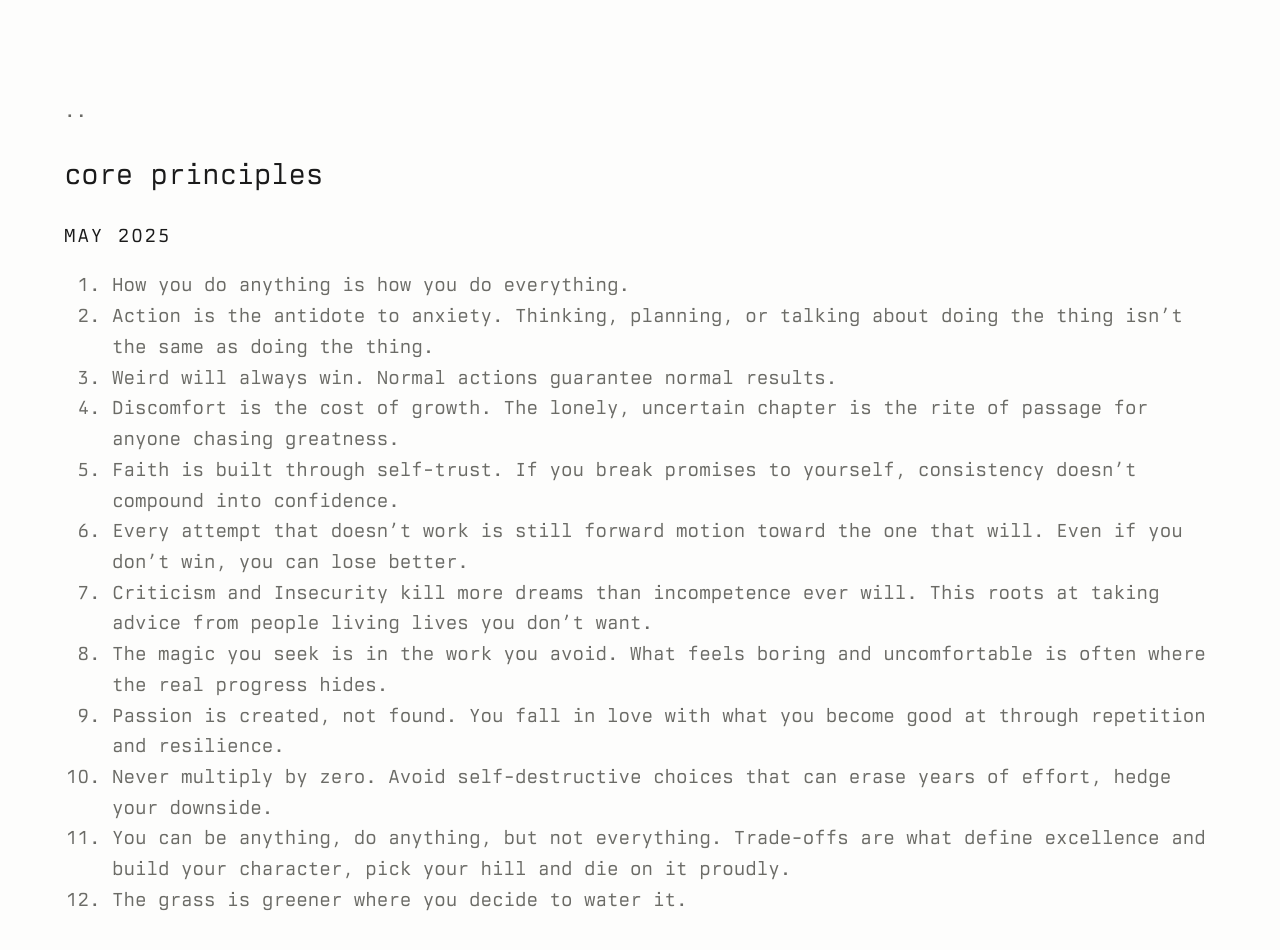
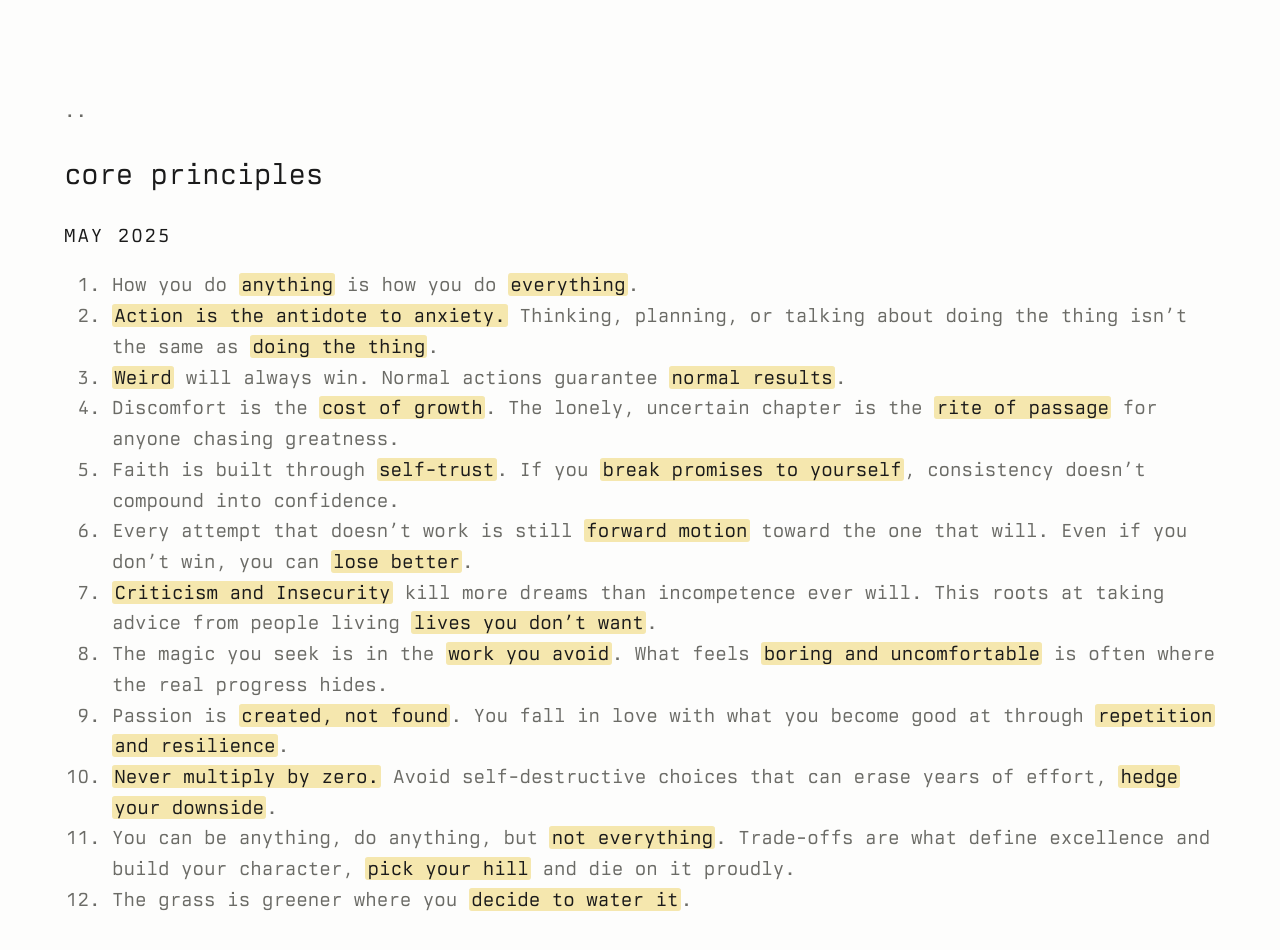
Before and after one commit to harivansh-afk/website, a SvelteKit app: page /thoughts/my-core-principles in a window 1280 px wide. Shown: the top 950 px of the page. Built offline with nearby package versions, Linux system fonts and the light colour scheme.

Commit message:
Highlight key phrases in core principles

```diff
--- a/src/routes/thoughts/my-core-principles/+page.svelte
+++ b/src/routes/thoughts/my-core-principles/+page.svelte
@@ -15,46 +15,63 @@
     </header>
     <ol>
       <li>
-        How you do anything is how you do everything.
+        How you do <mark>anything</mark> is how you do <mark>everything</mark>.
       </li>
       <li>
-        Action is the antidote to anxiety. Thinking, planning, or talking about doing the thing
-        isn’t the same as doing the thing.
+        <mark>Action is the antidote to anxiety.</mark> Thinking, planning, or talking about doing the thing
+        isn’t the same as <mark>doing the thing</mark>.
       </li>
-      <li>Weird will always win. Normal actions guarantee normal results.</li>
+      <li><mark>Weird</mark> will always win. Normal actions guarantee <mark>normal results</mark>.</li>
       <li>
-        Discomfort is the cost of growth. The lonely, uncertain chapter is the rite of passage for
+        Discomfort is the <mark>cost of growth</mark>. The lonely, uncertain chapter is the <mark>rite of passage</mark> for
         anyone chasing greatness.
       </li>
       <li>
-        Faith is built through self-trust. If you break promises to yourself, consistency doesn’t
+        Faith is built through <mark>self-trust</mark>. If you <mark>break promises to yourself</mark>, consistency doesn’t
         compound into confidence.
       </li>
       <li>
-        Every attempt that doesn’t work is still forward motion toward the one that will. Even if
-        you don’t win, you can lose better.
+        Every attempt that doesn’t work is still <mark>forward motion</mark> toward the one that will. Even if
+        you don’t win, you can <mark>lose better</mark>.
       </li>
       <li>
-        Criticism and Insecurity kill more dreams than incompetence ever will. This roots at taking
-        advice from people living lives you don’t want.
+        <mark>Criticism and Insecurity</mark> kill more dreams than incompetence ever will. This roots at taking
+        advice from people living <mark>lives you don’t want</mark>.
       </li>
       <li>
-        The magic you seek is in the work you avoid. What feels boring and uncomfortable is often
+        The magic you seek is in the <mark>work you avoid</mark>. What feels <mark>boring and uncomfortable</mark> is often
         where the real progress hides.
       </li>
       <li>
-        Passion is created, not found. You fall in love with what you become good at through
-        repetition and resilience.
+        Passion is <mark>created, not found</mark>. You fall in love with what you become good at through
+        <mark>repetition and resilience</mark>.
       </li>
       <li>
-        Never multiply by zero. Avoid self-destructive choices that can erase years of effort, hedge
-        your downside.
+        <mark>Never multiply by zero.</mark> Avoid self-destructive choices that can erase years of effort, <mark>hedge
+        your downside</mark>.
       </li>
       <li>
-        You can be anything, do anything, but not everything. Trade-offs are what define excellence
-        and build your character, pick your hill and die on it proudly.
+        You can be anything, do anything, but <mark>not everything</mark>. Trade-offs are what define excellence
+        and build your character, <mark>pick your hill</mark> and die on it proudly.
       </li>
-      <li>The grass is greener where you decide to water it.</li>
+      <li>The grass is greener where you <mark>decide to water it</mark>.</li>
     </ol>
   </article>
 </main>
+
+<style>
+  mark {
+    background: #564b24;
+    color: var(--fg);
+    padding-inline: 0.12em;
+    border-radius: 0.15em;
+    box-decoration-break: clone;
+    -webkit-box-decoration-break: clone;
+  }
+
+  @media (prefers-color-scheme: light) {
+    mark {
+      background: #f5e7ae;
+    }
+  }
+</style>
```
